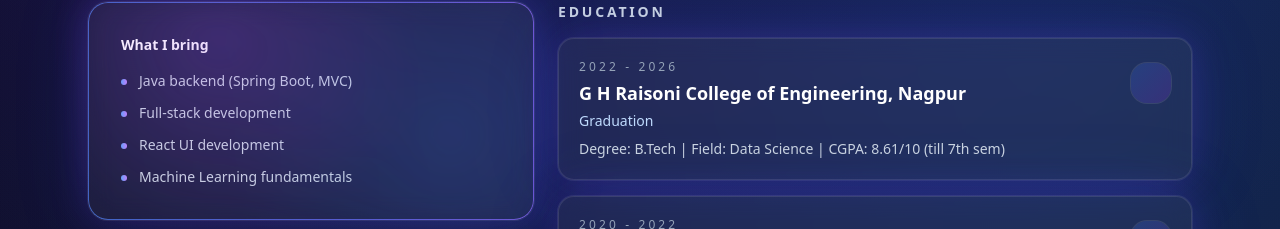
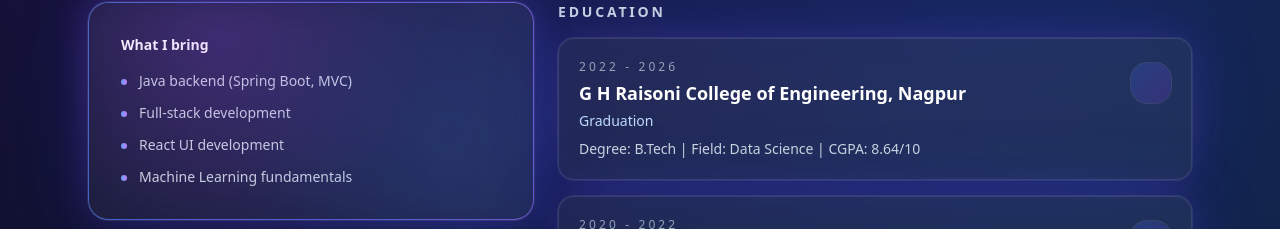
Before and after one commit to priyanshu052004/portfolio, a React (Vite) app: page / in a window 1280 px wide. Shown: the part 1007-1236 px from the top of the page. Built offline with nearby package versions, Linux system fonts and the light colour scheme; no server answers.

Commit message:
Update AboutPage.jsx
update cgpa

```diff
--- a/src/pages/AboutPage.jsx
+++ b/src/pages/AboutPage.jsx
@@ -7,7 +7,7 @@ const education = [
     level: 'Graduation',
     institute: 'G H Raisoni College of Engineering, Nagpur',
     duration: '2022 - 2026',
-    details: 'Degree: B.Tech  | Field: Data Science | CGPA: 8.61/10 (till 7th sem)',
+    details: 'Degree: B.Tech  | Field: Data Science | CGPA: 8.64/10',
   },
   {
     level: '12th Standard',
```
